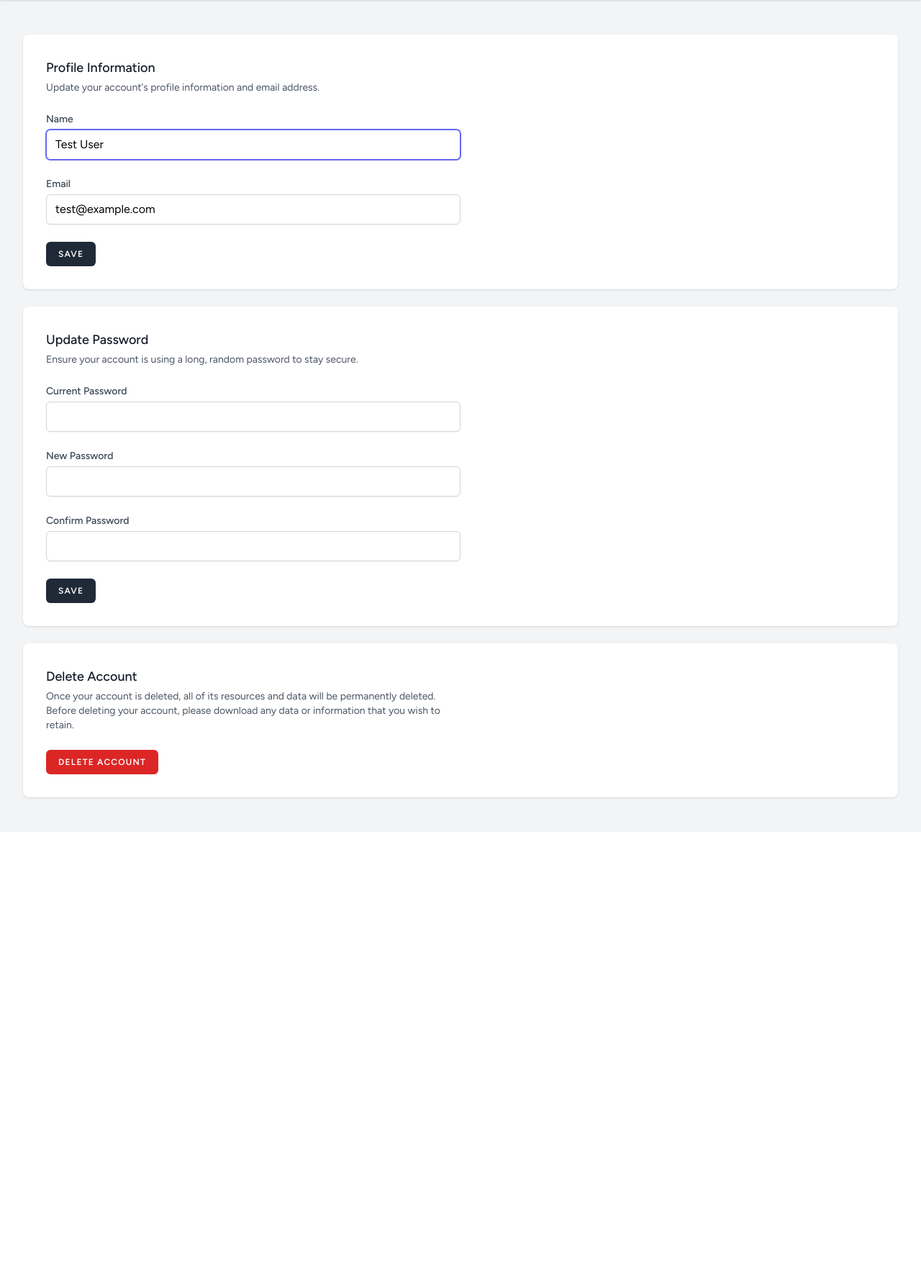
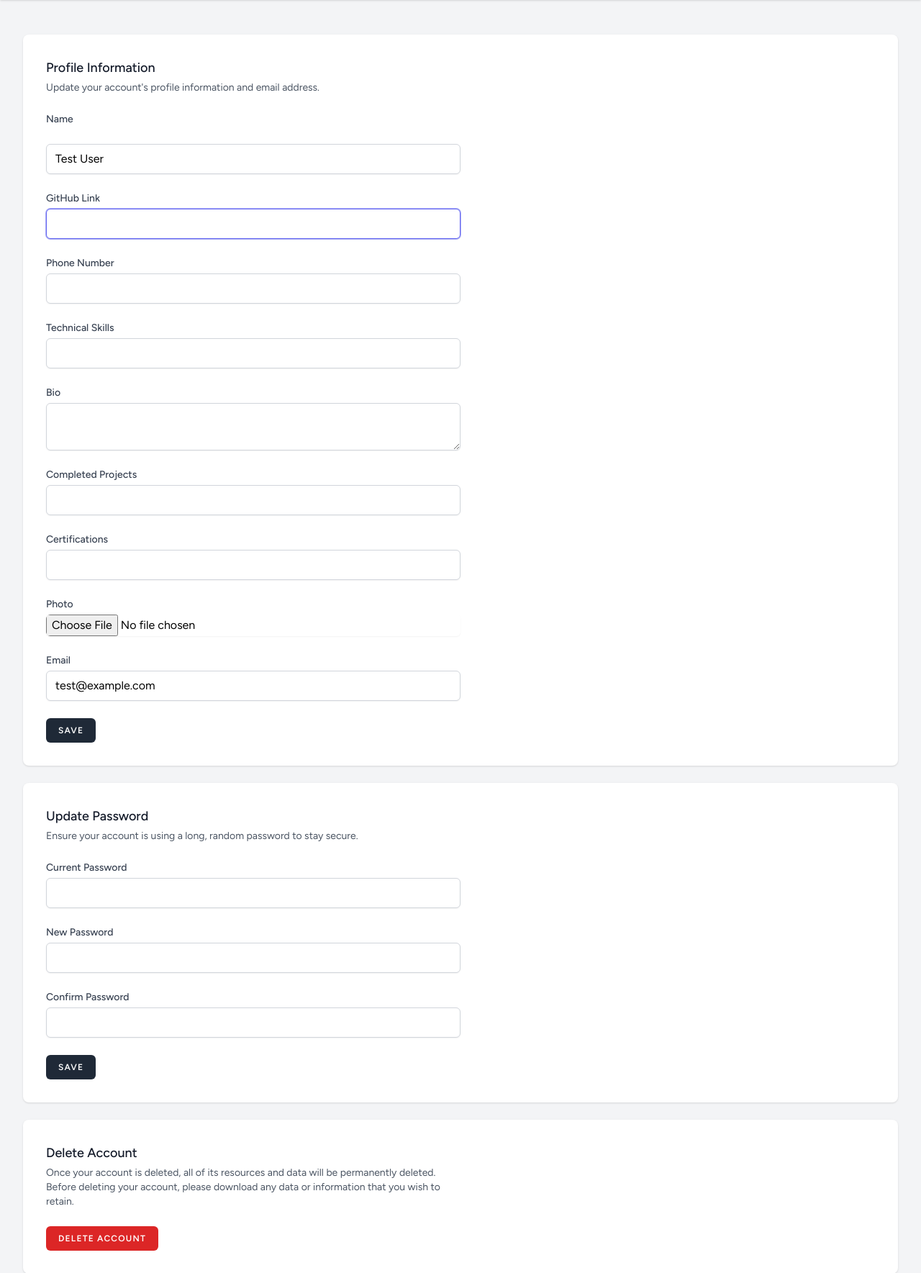
Before and after one commit to Ibrahim-Lmlilas/-R-seau-Social-pour-D-veloppeurs, a Laravel app: page /profile in a window 1280 px wide. Shown: the part 138-1907 px from the top of the page at 72% size. Before the commit the page ends 1250 px from the top, so only its background shows below. Run offline with Laravel 12, Linux system fonts and the light colour scheme; a user stored in the database is signed in; data comes from the database, SQL or seed files in the repository; style sheets or scripts are compiled from the project's sources; some libraries are stand-ins or nearby versions.

Commit message:
profil add

```diff
--- a/app/Http/Controllers/ProfileController.php
+++ b/app/Http/Controllers/ProfileController.php
@@ -14,6 +14,14 @@ class ProfileController extends Controller
     /**
      * Display the user's profile form.
      */
+
+    public function index(Request $request): View
+    {
+        return view('profile.index', [
+            'user' => $request->user(),
+        ]);
+    }
+
     public function edit(Request $request): View
     {
         return view('profile.edit', [
@@ -28,13 +36,42 @@ class ProfileController extends Controller
     {
         $request->user()->fill($request->validated());
 
+        if ($request->hasFile('photo')) {
+            $path = $request->file('photo')->store('public/photos');
+            $request->user()->photo = $path;
+        }
+
+        if ($request->has('phone_number')) {
+            $request->user()->phone_number = $request->input('phone_number');
+        }
+
+        if ($request->has('technical_skills')) {
+            $request->user()->technical_skills = $request->input('technical_skills');
+        }
+
+        if ($request->has('bio')) {
+            $request->user()->bio = $request->input('bio');
+        }
+
+        if ($request->has('completed_projects')) {
+            $request->user()->completed_projects = $request->input('completed_projects');
+        }
+
+        if ($request->has('certifications')) {
+            $request->user()->certifications = $request->input('certifications');
+        }
+
+        if ($request->has('github_link')) {
+            $request->user()->github_link = $request->input('github_link');
+        }
+
         if ($request->user()->isDirty('email')) {
             $request->user()->email_verified_at = null;
         }
 
         $request->user()->save();
 
-        return Redirect::route('profile.edit')->with('status', 'profile-updated');
+        return Redirect::route('profile.edit');
     }
 
     /**
--- a/app/Models/User.php
+++ b/app/Models/User.php
@@ -20,6 +20,13 @@ class User extends Authenticatable
     protected $fillable = [
         'name',
         'email',
+        'phone_number',
+        'technical_skills',
+        'bio',
+        'completed_projects',
+        'certifications',
+        'photo',
+        'github_link',
         'password',
     ];
 
--- a/resources/views/profile/partials/update-profile-information-form.blade.php
+++ b/resources/views/profile/partials/update-profile-information-form.blade.php
@@ -13,14 +13,54 @@
         @csrf
     </form>
 
-    <form method="post" action="{{ route('profile.update') }}" class="mt-6 space-y-6">
+    <form method="post" action="{{ route('profile.update') }}" class="mt-6 space-y-6" enctype="multipart/form-data">
         @csrf
         @method('patch')
 
+
+        <x-input-label for="name" :value="__('Name')" />
+        <x-text-input id="name" name="name" type="text" class="mt-1 block w-full" :value="old('name', $user->name)" required autocomplete="name" />
+        <x-input-error class="mt-2" :messages="$errors->get('name')" />
         <div>
-            <x-input-label for="name" :value="__('Name')" />
-            <x-text-input id="name" name="name" type="text" class="mt-1 block w-full" :value="old('name', $user->name)" required autofocus autocomplete="name" />
-            <x-input-error class="mt-2" :messages="$errors->get('name')" />
+            <x-input-label for="github_link" :value="__('GitHub Link')" />
+            <x-text-input id="github_link" name="github_link" type="text" class="mt-1 block w-full rounded-md shadow-sm border-gray-300 focus:border-indigo-500 focus:ring-indigo-500 dark:bg-gray-700 dark:text-gray-300 dark:border-gray-600 focus:ring-opacity-50" :value="old('github_link', $user->github_link)" required autofocus autocomplete="github_link" />
+            <x-input-error class="mt-2" :messages="$errors->get('github_link')" />
+        </div>
+
+        <div>
+            <x-input-label for="phone_number" :value="__('Phone Number')" />
+            <x-text-input id="phone_number" name="phone_number" type="text" class="mt-1 block w-full" :value="old('phone_number', $user->phone_number)" required autofocus autocomplete="phone_number" />
+            <x-input-error class="mt-2" :messages="$errors->get('phone_number')" />
+        </div>
+
+        <div>
+            <x-input-label for="technical_skills" :value="__('Technical Skills')" />
+            <x-text-input id="technical_skills" name="technical_skills" class="mt-1 block w-full rounded-md shadow-sm border-gray-300 focus:border-indigo-500 focus:ring-indigo-500 dark:bg-gray-700 dark:text-gray-300 dark:border-gray-600 focus:ring-opacity-50" :value="old('technical_skills', $user->technical_skills)" required autofocus autocomplete="technical_skills"/>
+            <x-input-error class="mt-2" :messages="$errors->get('technical_skills')" />
+        </div>
+
+        <div>
+            <x-input-label for="bio" :value="__('Bio')" />
+            <textarea  id="bio" name="bio" class="mt-1 block w-full rounded-md shadow-sm border-gray-300 focus:border-indigo-500 focus:ring-indigo-500 dark:bg-gray-700 dark:text-gray-300 dark:border-gray-600 focus:ring-opacity-50" :value="old('bio', $user->bio)" required autofocus autocomplete="bio"></textarea>
+            <x-input-error class="mt-2" :messages="$errors->get('bio')" />
+        </div>
+
+        <div>
+            <x-input-label for="completed_projects" :value="__('Completed Projects')" />
+            <x-text-input id="completed_projects" name="completed_projects" class="mt-1 block w-full rounded-md shadow-sm border-gray-300 focus:border-indigo-500 focus:ring-indigo-500 dark:bg-gray-700 dark:text-gray-300 dark:border-gray-600 focus:ring-opacity-50" :value="old('completed_projects', $user->completed_projects)" required autofocus autocomplete="completed_projects"/>
+            <x-input-error class="mt-2" :messages="$errors->get('completed_projects')" />
+        </div>
+
+        <div>
+            <x-input-label for="certifications" :value="__('Certifications')" />
+            <x-text-input id="certifications" name="certifications" class="mt-1 block w-full rounded-md shadow-sm border-gray-300 focus:border-indigo-500 focus:ring-indigo-500 dark:bg-gray-700 dark:text-gray-300 dark:border-gray-600 focus:ring-opacity-50" :value="old('certifications', $user->certifications)" required autofocus autocomplete="certifications"/>
+            <x-input-error class="mt-2" :messages="$errors->get('certifications')" />
+        </div>
+
+        <div>
+            <x-input-label for="photo" :value="__('Photo')"  />
+            <input type="file" id="photo" name="photo" class="mt-1 block w-full rounded-md shadow-sm border-gray-300 focus:border-indigo-500 focus:ring-indigo-500 dark:bg-gray-700 dark:text-gray-300 dark:border-gray-600 focus:ring-opacity-50" :value="old('photo', $user->photo)" required autofocus autocomplete="photo" />
+            <x-input-error class="mt-2" :messages="$errors->get('photo')" />
         </div>
 
         <div>
--- a/routes/web.php
+++ b/routes/web.php
@@ -15,6 +15,7 @@ Route::middleware('auth')->group(function () {
     Route::get('/profile', [ProfileController::class, 'edit'])->name('profile.edit');
     Route::patch('/profile', [ProfileController::class, 'update'])->name('profile.update');
     Route::delete('/profile', [ProfileController::class, 'destroy'])->name('profile.destroy');
+
 });
 
 require __DIR__.'/auth.php';
```
Also changed, not shown: app/Http/Requests/ProfileUpdateRequest.php (+7 -0 lines), database/migrations/0001_01_01_000000_create_users_table.php.
